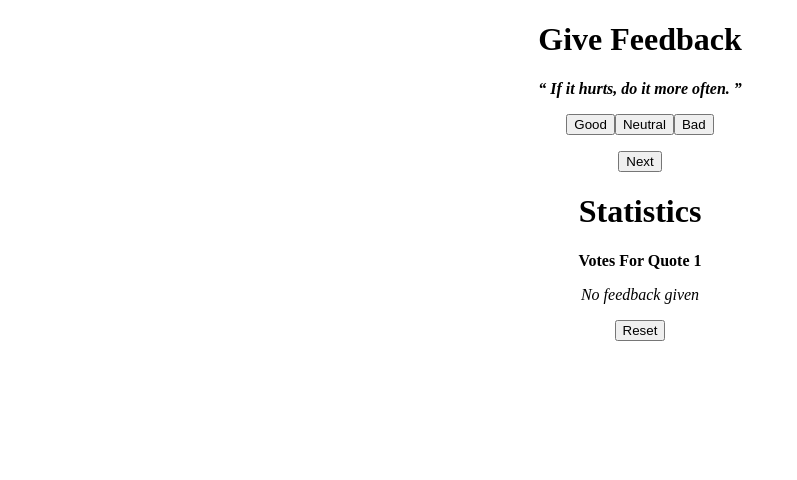
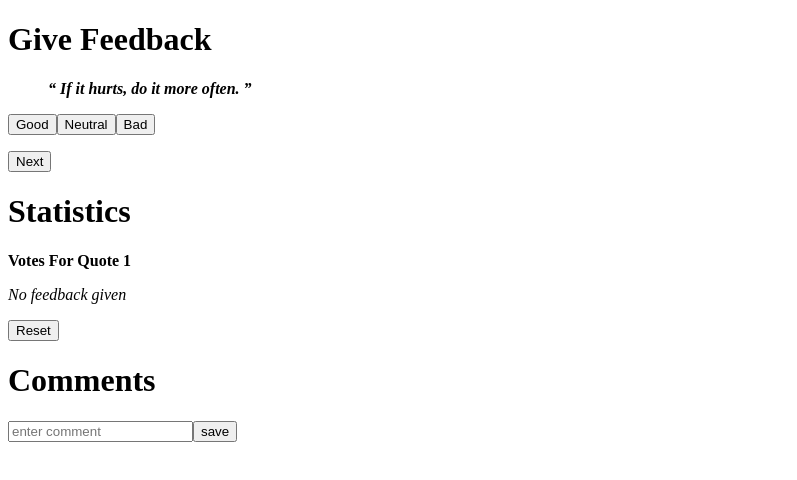
Before and after one commit to BallenAlain/Full-Stack-Open-Course, a React (Create React App) app: page / in a window 1280 px wide. Shown: the top 480 px of the page, without its empty margins (0-797 px from the left). Built offline with nearby package versions, Linux system fonts and the light colour scheme.

Commit message:
added comments

```diff
--- a/public/index.html
+++ b/public/index.html
@@ -30,6 +30,7 @@
     <div class = "container">
     <noscript>You need to enable JavaScript to run this app.</noscript>
     <div id="root"></div>
+    <div id="root2"></div>
   </div>
   </body>
     <!--
--- /dev/null
+++ b/src/Comments.js
@@ -0,0 +1,46 @@
+import React, {useState} from 'react'
+import Com from './Components/com'
+
+const Comments = (props) => {
+    const[comments, setComments] = useState([])
+    const[newComment, setNewComment] = useState(''
+    )
+
+    const addComment = (event) => {
+        event.preventDefault()
+        const commentObject = {
+            content: newComment,
+            date: new Date().toString(),
+            id: comments.length + 1,
+        }
+
+        setComments(comments.concat(commentObject))
+        setNewComment('')
+    }
+
+    const handleCommentChange = (event) => {
+        console.log(event.target.value)
+        setNewComment(event.target.value)
+    }
+
+    return(
+        <div>
+
+            <h1>Comments</h1>
+              <ul style={{"listStyleType":"none"}}>{comments.map(comment =>
+                    <Com key = {comment.id} comment = {comment} />
+                    )}
+              </ul>
+            <form onSubmit = {addComment}>
+                <input value = {newComment}
+                onChange = {handleCommentChange}
+                placeholder="enter comment"
+                />
+                <button type = "submit">save</button>
+            </form>
+
+        </div>
+    )
+}
+
+export default Comments
--- /dev/null
+++ b/src/Components/com.js
@@ -0,0 +1,17 @@
+import React from 'react'
+
+const Com = ({ comment }) => {
+    return(
+        <li>
+            <big>{comment.content}</big>
+           <small>
+            <pre>
+            <span style={{"color":"grey"}}>     {comment.date}</span>
+            </pre>
+            </small>
+        </li>
+
+    )
+ }
+
+ export default Com
--- a/src/Unicafe.js
+++ b/src/Unicafe.js
@@ -41,14 +41,30 @@ const Display = (num) => {
 
 const App = () => {
 
-    const anecdotes = [
-        'If it hurts, do it more often.',
-        'Adding manpower to a late software project makes it later!',
-        'The first 90 percent of the code accounts for the first 90 percent of the development time...  The remaining 10 percent of the code accounts for the other 90 percent of the development time.',
-        'Any fool can write code that a computer can understand. Good programmers write code that humans can understand.',
-        'Premature optimization is the root of all evil.',
-        'Debugging is twice as hard as writing the code in the first place. Therefore, if you write the code as cleverly as possible, you are, by definition, not smart enough to debug it.'
-    ]
+    const anecdotes = [{
+        text: 'If it hurts, do it more often.',
+        id: 1
+    },
+    {
+        text: 'Adding manpower to a late software project makes it later!',
+        id: 2
+    },
+    {
+        text: 'The first 90 percent of the code accounts for the first 90 percent of the development time...  The remaining 10 percent of the code accounts for the other 90 percent of the development time.',
+        id: 3
+    },
+    {
+        text: 'Any fool can write code that a computer can understand. Good programmers write code that humans can understand.',
+        id: 4
+    },
+    {
+        text: 'Premature optimization is the root of all evil.',
+        id: 5
+    },
+    {
+        text: 'Debugging is twice as hard as writing the code in the first place. Therefore, if you write the code as cleverly as possible, you are, by definition, not smart enough to debug it.',
+        id: 6
+    }]
 
     const [goods, setGoods] = useState({0: 0, 1: 0, 2: 0, 3: 0, 4: 0, 5: 0})
     const [bads, setBads] = useState({0: 0, 1: 0, 2: 0, 3: 0, 4: 0, 5: 0})
@@ -96,9 +112,9 @@ const App = () => {
     console.log("index at: " + selected)
     return(
         <div>
-            <center>
+
             <Header text = 'Give Feedback' />
-            <blockquote><p><em><b><q> {anecdotes[selected]} </q></b></em></p></blockquote>
+            <blockquote><p><em><b><q> {anecdotes[selected].text} </q></b></em></p></blockquote>
             <Button handleClick = {HandleGood} text = 'Good' />
             <Button handleClick = {HandleNeutral} text = 'Neutral' />
             <Button handleClick = {HandleBad} text = 'Bad' />
@@ -106,7 +122,7 @@ const App = () => {
             <Header text = 'Statistics' />
             <Display good = {goods[selected]} bad = {bads[selected]} neutral = {neutrals[selected]} current = {selected} />
             <Button handleClick = {Reset} text = 'Reset' />
-            </center>
+
         </div>
     )
 }
--- a/src/index.js
+++ b/src/index.js
@@ -1,7 +1,21 @@
 import ReactDOM from 'react-dom'
 import App from './Unicafe'
+import Comments from './Comments'
+
+const comments = [
+  {
+    id: 1,
+    content: '',
+    date: '2019-05-30T17:30:31.098Z'
+  }
+]
 
 ReactDOM.render(
     <App/>,
     document.getElementById('root')
    )
+
+ReactDOM.render(
+  <Comments comments = {comments}/>,
+  document.getElementById('root2')
+)
--- a/src/prev-parts/App.js
+++ b/src/prev-parts/App.js
@@ -1,6 +1,4 @@
 import React from 'react'
-
-///////////////////////////////////////////////////////////
 
 const Header = (course) => {
  console.log(course)
```
Also changed, not shown: src/prev-parts/components2/Note.js (added, +9 -0 lines), src/prev-parts/part2App.js (added, +17 -0 lines).
